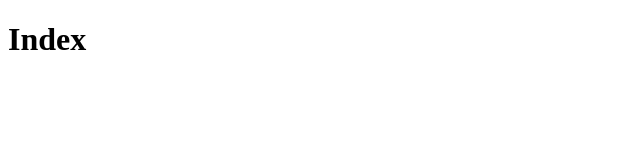
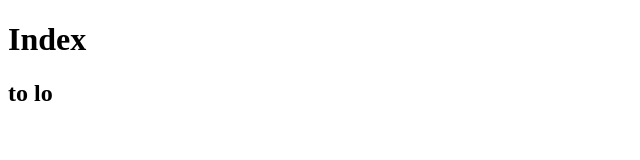
Before and after one commit to anhle2013/my-new-project, a plain HTML site: page index.html in a window 1280 px wide. Shown: the full height of the page, 0-640 px from the left. Drawn offline with Linux system fonts and the light colour scheme.

Commit message:
update h2 index file

```diff
--- a/index.html
+++ b/index.html
@@ -8,5 +8,6 @@
 </head>
 <body>
     <h1>Index</h1>
+    <h2>to lo</h2>
 </body>
 </html>
```
